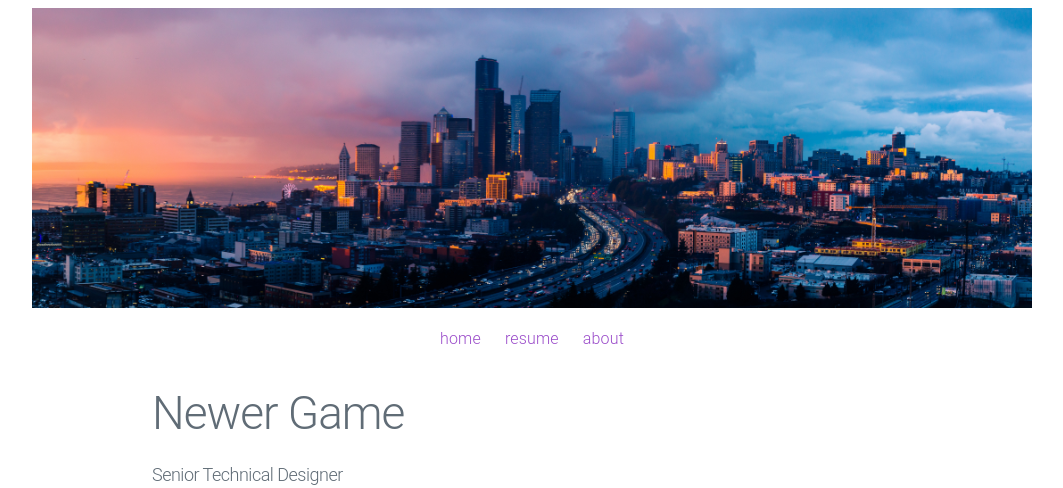
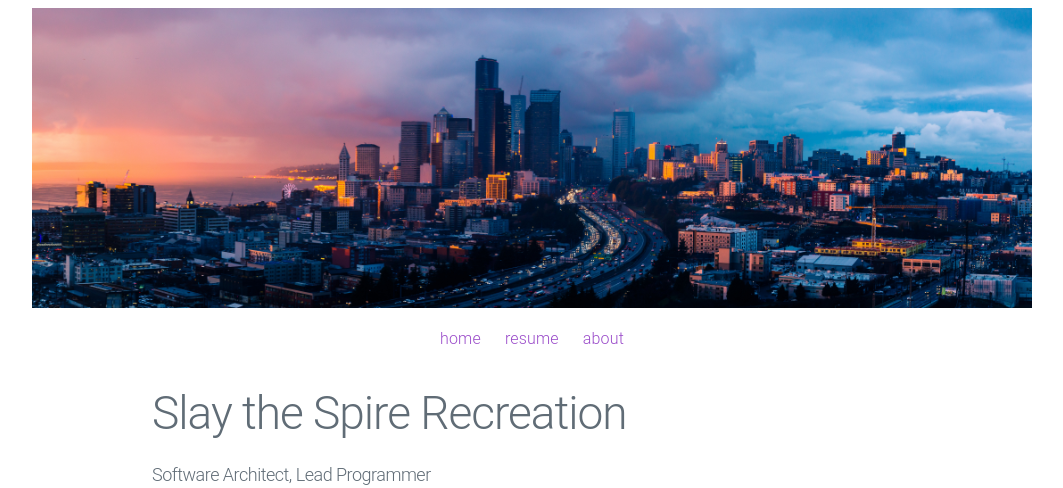
Before and after one commit to maasonkao/maasonkao.github.io, a Jekyll site: the page built from _posts/2022-10-07-newer-game.md, in a window 1280 px wide. Shown: the top 488 px of the page, without its empty margins (108-1171 px from the left). Built offline with Jekyll 4.4.1, drawn with Linux system fonts in a browser that asks for light colours; grey boxes are pictures that could not be loaded.

Commit message:
Update 2022-10-07-newer-game.md to STS

```diff
--- a/_posts/2022-10-07-newer-game.md
+++ b/_posts/2022-10-07-newer-game.md
@@ -1,11 +1,11 @@
 ---
 layout: post
-title:  "Newer Game"
-summary: "Senior Technical Designer"
+title:  "Slay the Spire Recreation"
+summary: "Software Architect, Lead Programmer"
 date:   2022-10-07 15:39:40
-preview: /assets/postpreview.png
+preview: /assets/STS/tt.png
 ---
 
-![Picture 1](/assets/fullsize.png)
+![Picture 1](/assets/STS/tb.png)
 
 Put down info here, either in bullets or paragraphs.
```
